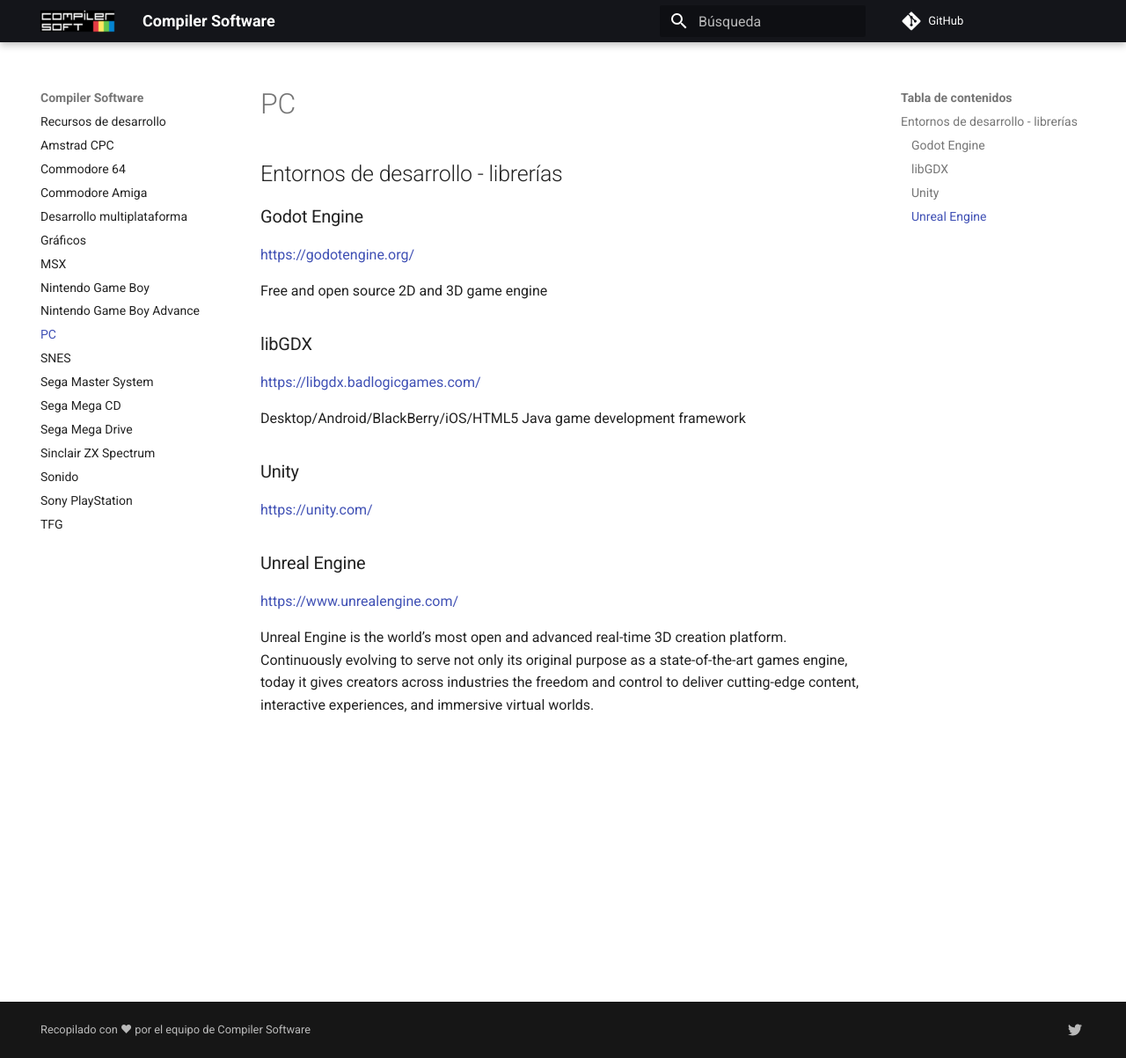
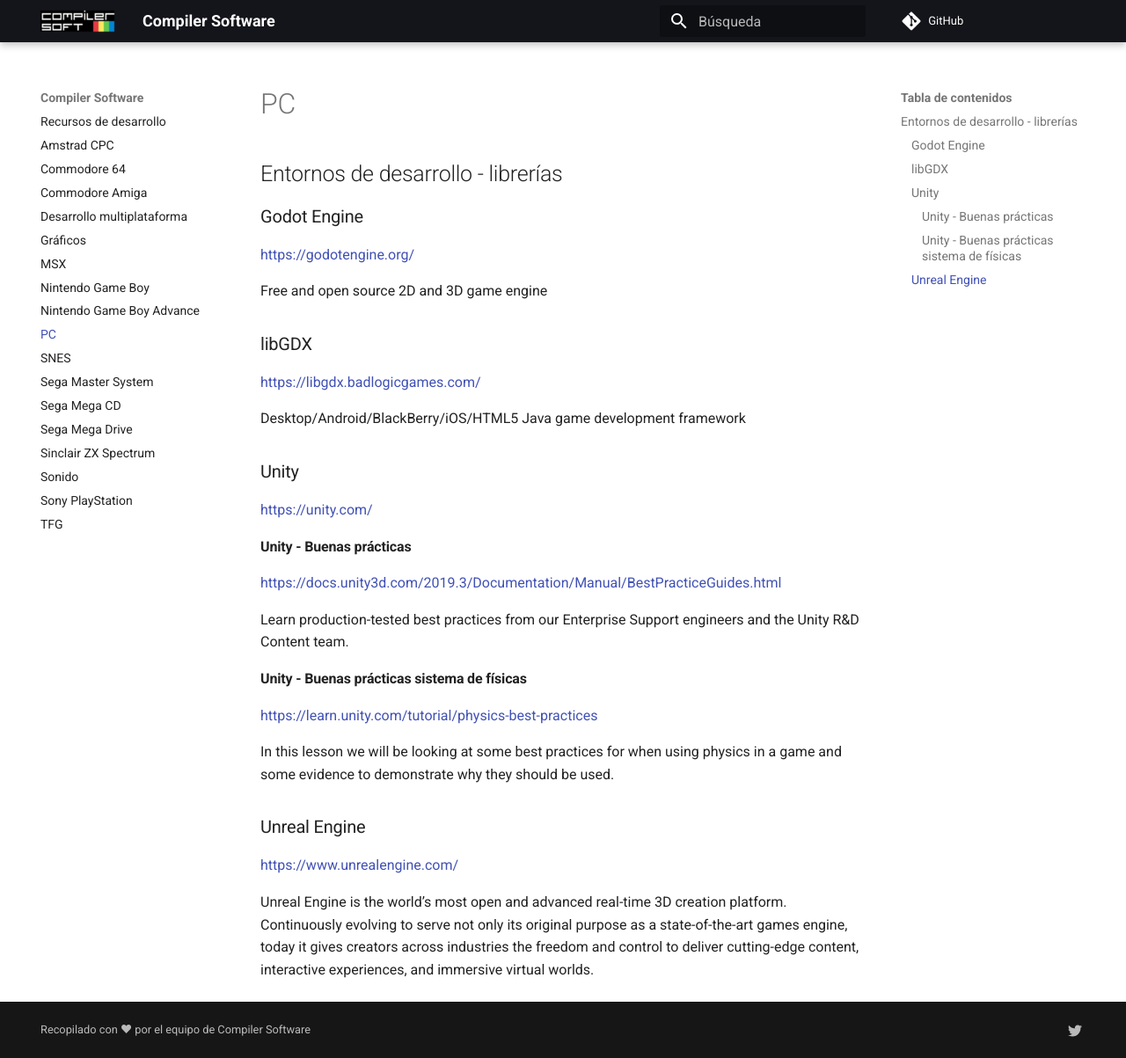
Before and after one commit to compilersoftware/recursos-desarrollo, an MkDocs documentation site: the page built from docs/PC.md, in a window 1280 px wide and 1203 px high. Shown: the whole window at 88% size. Built offline with MkDocs 1.6.1 and Material for MkDocs 9.7.7, drawn with Linux system fonts in a browser that asks for light colours; comment, search, counter and statistics services are not loaded.

Commit message:
feat: Add Unity links

```diff
--- a/docs/PC.md
+++ b/docs/PC.md
@@ -18,6 +18,18 @@ Desktop/Android/BlackBerry/iOS/HTML5 Java game development framework
 
 https://unity.com/
 
+#### Unity - Buenas prácticas
+
+https://docs.unity3d.com/2019.3/Documentation/Manual/BestPracticeGuides.html
+
+Learn production-tested best practices from our Enterprise Support engineers and the Unity R&D Content team.
+
+#### Unity - Buenas prácticas sistema de físicas
+
+https://learn.unity.com/tutorial/physics-best-practices
+
+In this lesson we will be looking at some best practices for when using physics in a game and some evidence to demonstrate why they should be used.
+
 ### Unreal Engine
 
 https://www.unrealengine.com/
```
